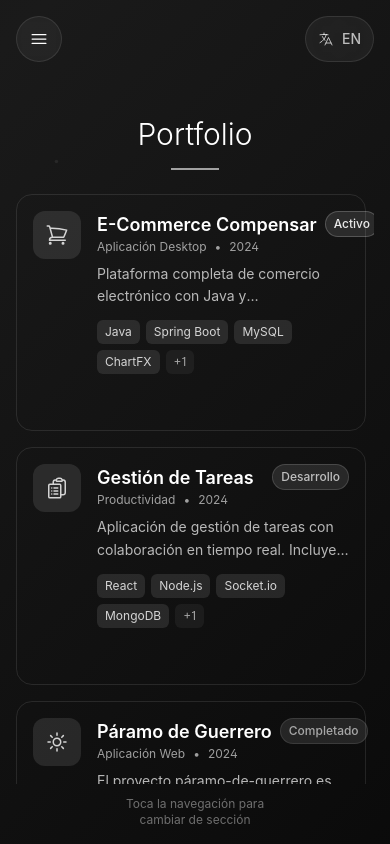
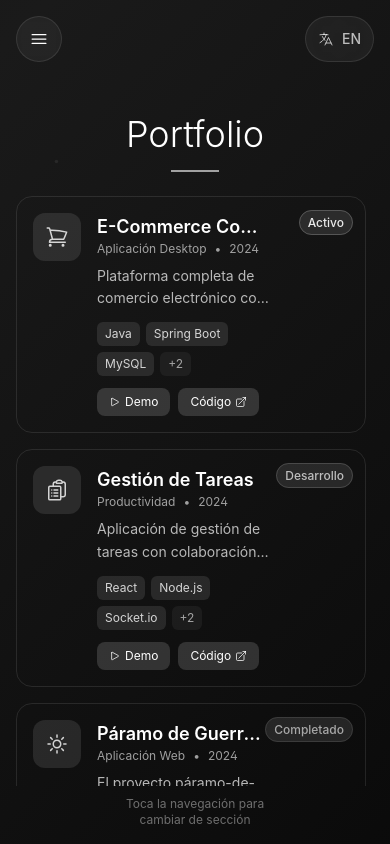
Before and after one commit to MrJohanF/mrjohanf-portfolio, a Next.js app: page / in a window 390 px wide. Both pictures are taken after a click on the button "Ver mi trabajo". Built offline with nearby package versions, Linux system fonts and the light colour scheme.

Commit message:
Enhance Projects component layout and functionality: adjust header sizes for mobile, improve status badge positioning, and refine padding for better visual consistency. Update tech stack display logic and ensure action buttons are always visible on mobile for improved user experience.

```diff
--- a/src/app/components/Projects.js
+++ b/src/app/components/Projects.js
@@ -81,15 +81,15 @@ export default function Projects({
       {/* Header minimalista */}
       <div className={`text-center ${isMobile ? 'mb-6' : 'mb-12'}`}>
         <h2 className={`${
-          isMobile ? 'text-3xl' : 'text-4xl md:text-5xl'
-        } font-light mb-4 md:mb-6`}>{t.projects.title}</h2>
+         isMobile ? 'text-4xl mb-4' : 'text-5xl md:text-6xl mb-6'
+        } font-light`}>{t.projects.title}</h2>
         <div className="w-12 h-0.5 bg-white/60 mx-auto"></div>
       </div>
 
       {/* Conditional View: Mobile List vs Desktop Slider */}
       {isMobile ? (
         // Mobile List View
-        <div className="flex-1 space-y-4 max-h-[70vh] overflow-y-auto pr-2">
+        <div className="flex-1 space-y-4 max-h-[70vh] overflow-y-auto pr-2 pb-16">
           {projects.map((project, index) => {
             const IconComponent = project.icon
             const projectData = t.projects.items[index]
@@ -105,12 +105,25 @@ export default function Projects({
                   damping: 20
                 }}
               >
-                <div className="p-4 rounded-2xl glass-minimal border border-white/10 relative group-hover:border-white/30 group-hover:bg-white/10 organic-transition">
+                <div className="p-4 rounded-2xl glass-minimal border border-white/10 relative group-hover:border-white/30 group-hover:bg-white/10 organic-transition overflow-hidden">
                   {/* Effects */}
                   <div className="absolute inset-0 bg-white/5 opacity-0 group-hover:opacity-100 transition-opacity duration-500 rounded-2xl" />
                   <div className="absolute inset-0 shadow-2xl opacity-0 group-hover:opacity-20 transition-opacity duration-500 rounded-2xl" />
 
-                  <div className="flex items-start space-x-4">
+                  {/* Status Badge - Fixed positioning */}
+                  <div className="absolute top-3 right-3 z-10">
+                    <span className={`px-2 py-1 rounded-full text-xs font-medium backdrop-blur-sm border transition-all duration-300 whitespace-nowrap ${
+                      projectData.status === 'Activo' || projectData.status === 'Active'
+                        ? 'bg-white/10 text-white/90 border-white/20 group-hover:bg-white/20 group-hover:text-white' :
+                      projectData.status === 'Desarrollo' || projectData.status === 'Development'
+                        ? 'bg-white/10 text-white/70 border-white/15 group-hover:bg-white/20 group-hover:text-white/90' :
+                        'bg-white/10 text-white/60 border-white/10 group-hover:bg-white/20 group-hover:text-white/80'
+                    }`}>
+                      {projectData.status}
+                    </span>
+                  </div>
+
+                  <div className="flex items-start space-x-4 pr-20"> {/* Added pr-20 for badge space */}
                     {/* Icon */}
                     <div className="flex-shrink-0">
                       <div className="w-12 h-12 rounded-xl bg-white/10 flex items-center justify-center group-hover:bg-white/20 group-hover:scale-110 transition-all duration-300">
@@ -121,9 +134,8 @@ export default function Projects({
                     {/* Content */}
                     <div className="flex-1 min-w-0">
                       {/* Header */}
-                      <div className="flex items-start justify-between mb-2">
-                        <div className="flex-1">
-                          <h3 className="text-lg font-semibold group-hover:text-white transition-colors duration-300 truncate">
+                      <div className="mb-2">
+                        <h3 className="text-lg font-semibold group-hover:text-white transition-colors duration-300 truncate pr-2">
                           {projectData.title}
                         </h3>
                         <div className="flex items-center space-x-2 text-xs text-white/60 group-hover:text-white/80 transition-colors duration-300">
@@ -131,17 +143,6 @@ export default function Projects({
                           <span>•</span>
                           <span>{project.year}</span>
                         </div>
-                        </div>
-                        {/* Status Badge */}
-                        <span className={`ml-2 px-2 py-1 rounded-full text-xs font-medium backdrop-blur-sm border transition-all duration-300 flex-shrink-0 ${
-                          projectData.status === 'Activo' || projectData.status === 'Active'
-                            ? 'bg-white/10 text-white/90 border-white/20 group-hover:bg-white/20 group-hover:text-white' :
-                          projectData.status === 'Desarrollo' || projectData.status === 'Development'
-                            ? 'bg-white/10 text-white/70 border-white/15 group-hover:bg-white/20 group-hover:text-white/90' :
-                            'bg-white/10 text-white/60 border-white/10 group-hover:bg-white/20 group-hover:text-white/80'
-                        }`}>
-                          {projectData.status}
-                        </span>
                       </div>
 
                       {/* Description */}
@@ -151,7 +152,7 @@ export default function Projects({
 
                       {/* Tech Stack */}
                       <div className="flex flex-wrap gap-1.5 mb-3">
-                        {project.tech.slice(0, 4).map((tech) => (
+                        {project.tech.slice(0, 3).map((tech) => (
                           <span
                             key={tech}
                             className="px-2 py-1 bg-white/10 rounded-md text-xs text-white/80 group-hover:bg-white/20 group-hover:text-white transition-all duration-300"
@@ -159,21 +160,21 @@ export default function Projects({
                             {tech}
                           </span>
                         ))}
-                        {project.tech.length > 4 && (
+                        {project.tech.length > 3 && (
                           <span className="px-2 py-1 bg-white/5 rounded-md text-xs text-white/60 group-hover:bg-white/10 group-hover:text-white/80 transition-all duration-300">
-                            +{project.tech.length - 4}
+                            +{project.tech.length - 3}
                           </span>
                         )}
                       </div>
 
-                      {/* Action buttons */}
-                      <div className="flex space-x-2 opacity-0 group-hover:opacity-100 transition-opacity duration-300">
+                      {/* Action buttons - Always visible on mobile */}
+                      <div className="flex space-x-2 mt-3">
                         <button
                           onClick={(e) => {
                             e.stopPropagation()
                             handleProjectClick(project.demo)
                           }}
-                          className="flex items-center space-x-1 px-3 py-1.5 bg-white/20 hover:bg-white/30 rounded-lg text-xs transition-all duration-300 backdrop-blur-sm"
+                          className="flex items-center space-x-1 px-3 py-1.5 bg-white/15 hover:bg-white/25 active:bg-white/30 rounded-lg text-xs transition-all duration-300 backdrop-blur-sm"
                         >
                           <PlayIcon className="w-3 h-3" />
                           <span>{t.projects.buttons.demo}</span>
@@ -183,7 +184,7 @@ export default function Projects({
                             e.stopPropagation()
                             handleProjectClick(project.github)
                           }}
-                          className="flex items-center space-x-1 px-3 py-1.5 bg-white/20 hover:bg-white/30 rounded-lg text-xs transition-all duration-300 backdrop-blur-sm"
+                          className="flex items-center space-x-1 px-3 py-1.5 bg-white/15 hover:bg-white/25 active:bg-white/30 rounded-lg text-xs transition-all duration-300 backdrop-blur-sm"
                         >
                           <span>{t.projects.buttons.code}</span>
                           <ArrowTopRightOnSquareIcon className="w-3 h-3" />
@@ -263,14 +264,14 @@ export default function Projects({
                       damping: 20
                     }}
                   >
-                    <div className="w-full h-full rounded-3xl p-6 glass-minimal border border-white/10 relative group-hover:border-white/30 group-hover:bg-white/10 organic-transition">
+                    <div className="w-full h-full rounded-3xl p-6 glass-minimal border border-white/10 relative group-hover:border-white/30 group-hover:bg-white/10 organic-transition overflow-hidden">
                       {/* Effects */}
                       <div className="absolute inset-0 bg-white/5 opacity-0 group-hover:opacity-100 transition-opacity duration-500 rounded-3xl" />
                       <div className="absolute inset-0 shadow-2xl opacity-0 group-hover:opacity-20 transition-opacity duration-500 rounded-3xl" />
 
                       {/* Status Badge */}
                       <div className="absolute top-4 right-4 z-10">
-                        <span className={`px-3 py-1 rounded-full text-xs font-medium backdrop-blur-sm border transition-all duration-300 ${
+                        <span className={`px-3 py-1 rounded-full text-xs font-medium backdrop-blur-sm border transition-all duration-300 whitespace-nowrap ${
                           projectData.status === 'Activo' || projectData.status === 'Active'
                             ? 'bg-white/10 text-white/90 border-white/20 group-hover:bg-white/20 group-hover:text-white' :
                           projectData.status === 'Desarrollo' || projectData.status === 'Development'
@@ -290,7 +291,7 @@ export default function Projects({
                               <IconComponent className="w-8 h-8 text-white/80 group-hover:text-white transition-colors duration-300" />
                             </div>
                           </div>
-                          <h3 className="text-xl font-semibold mb-2 group-hover:text-white transition-colors duration-300">
+                          <h3 className="text-xl font-semibold mb-2 group-hover:text-white transition-colors duration-300 px-8">
                             {projectData.title}
                           </h3>
                           <div className="flex items-center justify-center space-x-3 text-sm text-white/60 group-hover:text-white/80 transition-colors duration-300">
```
Lines whose indentation alone changed are shown as unchanged.
